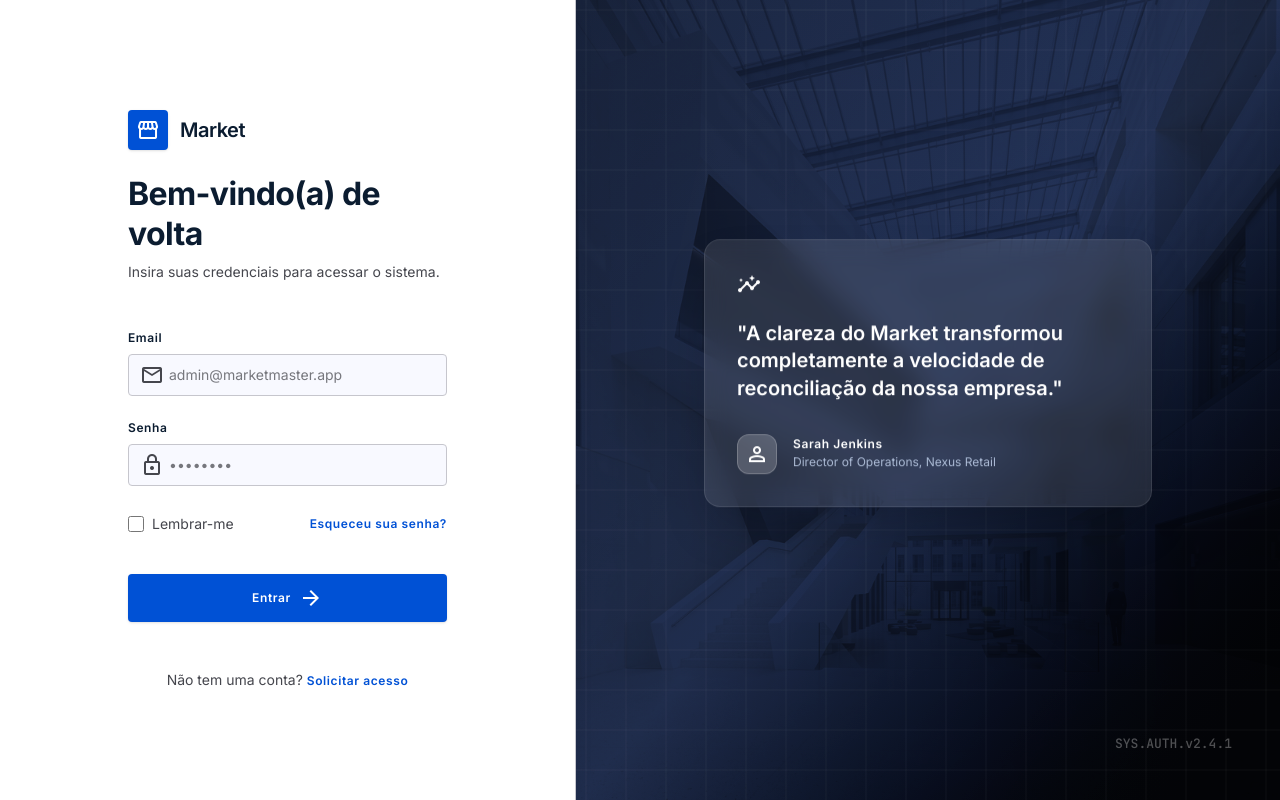
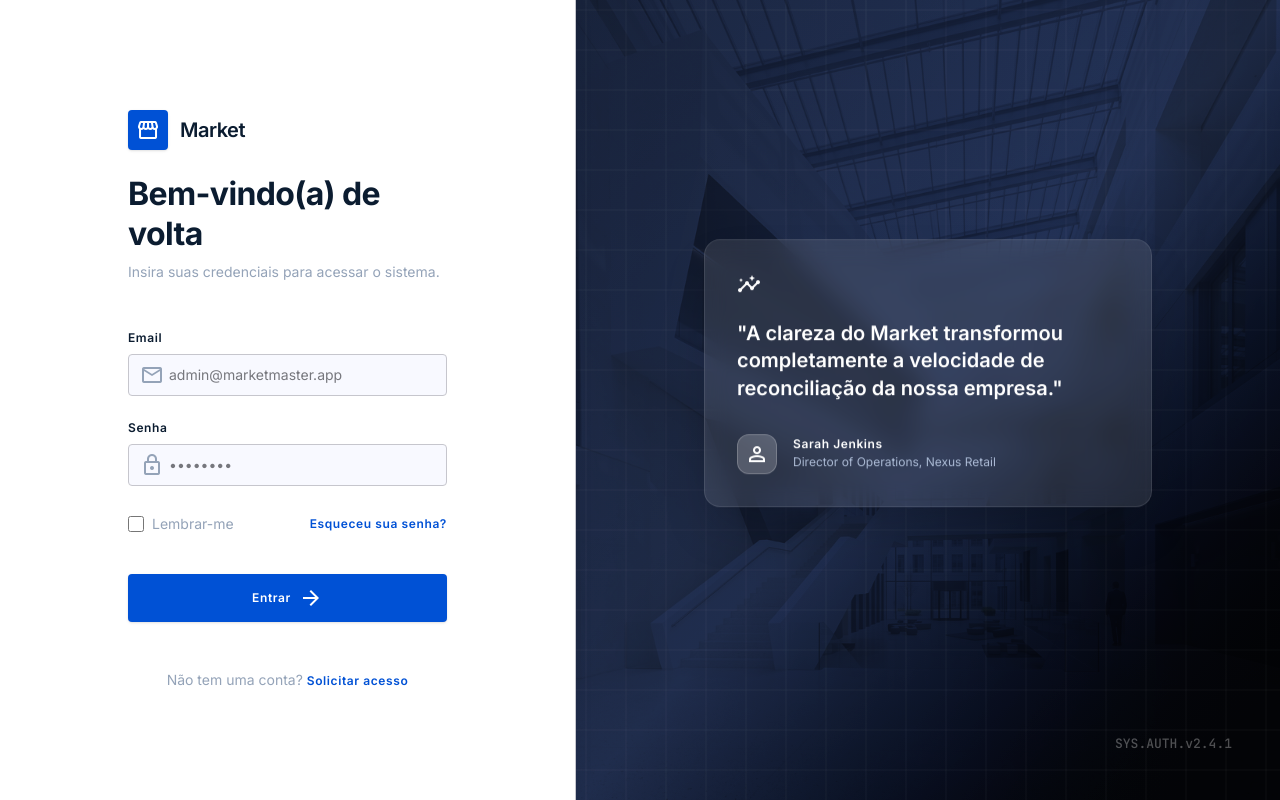
Before and after one commit to mathe-u/store-inventory-manager-front, a Next.js app: page / in a window 1280 px wide. Built offline with nearby package versions, Linux system fonts and the light colour scheme.

Commit message:
add: unique dashboard kpi icons color

```diff
--- a/app/(panel)/dashboard/page.tsx
+++ b/app/(panel)/dashboard/page.tsx
@@ -544,7 +544,7 @@ export default function DashboardPage() {
           icon="payments"
           delta={dashboardStats.grossRevenueDelta}
           deltaLabel="vs ultimo período"
-          iconColorClass="text-secondary"
+          iconColorClass="text-primary"
         />
 
         {/* KPI 2: Net Profit */}
@@ -557,7 +557,7 @@ export default function DashboardPage() {
           icon="account_balance_wallet"
           delta={dashboardStats.netProfitDelta}
           deltaLabel="vs ultimo período"
-          iconColorClass="text-on-tertiary-container"
+          iconColorClass="text-primary"
         />
 
         {/* KPI 3: Total Orders */}
@@ -577,7 +577,7 @@ export default function DashboardPage() {
           icon="inventory"
           delta={dashboardStats.totalProductsDelta ?? 0}
           deltaLabel="vs ultimo período"
-          iconColorClass="text-on-secondary-fixed-variant"
+          iconColorClass="text-primary"
         />
       </div>
 
--- a/app/globals.css
+++ b/app/globals.css
@@ -1,4 +1,9 @@
 @import "tailwindcss";
+/* #6ffbbe */
+/* #0b1c30 */
+/* #45464d */
+/* #94a3b8 */
+
 
 @theme {
   --color-on-surface: #0b1c30;
@@ -18,7 +23,7 @@
   --color-primary-fixed: #dae2fd;
   --color-outline-variant: #c6c6cd;
   --color-on-tertiary-fixed: #002113;
-  --color-tertiary-fixed: #6ffbbe;
+  --color-tertiary-fixed: #d1ffe4;
   --color-surface-dim: #cbdbf5;
   --color-surface-container: #e5eeff;
   --color-secondary-fixed: #dbe1ff;
@@ -43,7 +48,7 @@
   --color-primary-fixed-dim: #bec6e0;
   --color-background: #f8f9ff;
   --color-surface-container-high: #dce9ff;
-  --color-on-surface-variant: #45464d;
+  --color-on-surface-variant: #94a3b8;
   --color-tertiary-container: #002113;
   --color-on-primary-fixed: #131b2e;
   --color-on-tertiary-fixed-variant: #005236;
```
